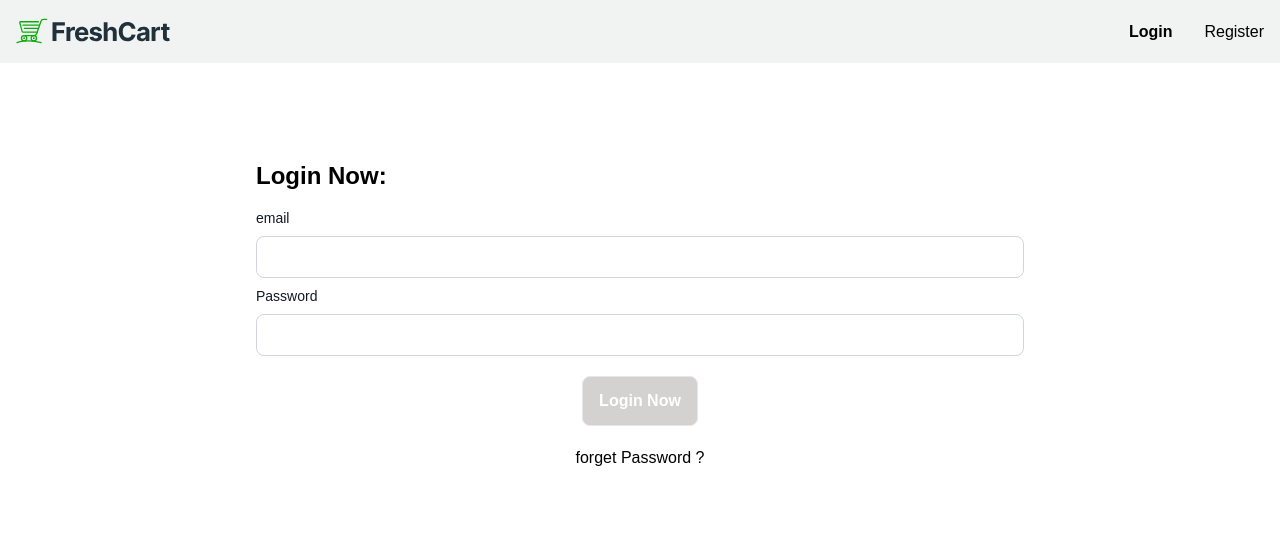
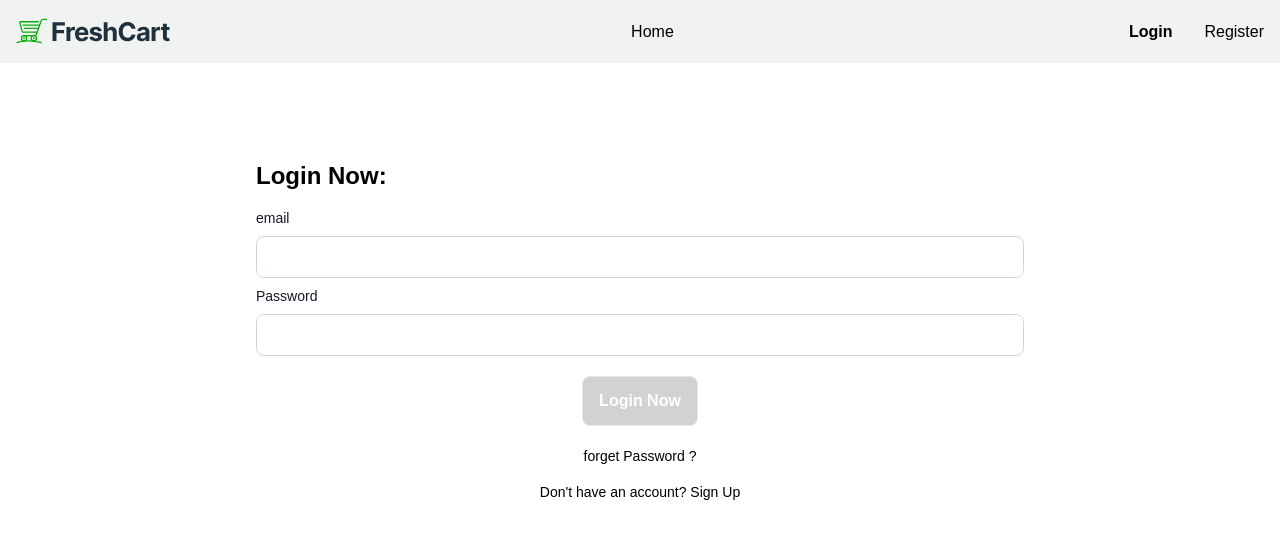
Before and after one commit to MohamedGold/E-commerce-Project, a React (Vite) app: page /#/login in a window 1280 px wide. Shown: the top 538 px of the page. Built offline with nearby package versions, Linux system fonts and the light colour scheme; no server answers; a web font is replaced by a local one.

Commit message:
11th commit

```diff
--- a/src/App.jsx
+++ b/src/App.jsx
@@ -38,9 +38,9 @@ function App() {
           path: '',
           index: true,
           element: (
-            <ProtectedRoutes>
+
               <Home />
-            </ProtectedRoutes>
+
           ),
         },
         {
--- a/src/Components/Login/Login.jsx
+++ b/src/Components/Login/Login.jsx
@@ -6,7 +6,7 @@ import axios from 'axios';
 import { Link, useNavigate } from 'react-router-dom';
 import { TokenContext } from '../../Context/TokenContext';
 export default function Login() {
-  let { token, setToken ,setUserName,userName} = useContext(TokenContext);
+  let { token, setToken, setUserName, userName } = useContext(TokenContext);
 
   const [userMessage, setuserMessage] = useState(null);
   const [userError, setuserError] = useState(null);
@@ -154,16 +154,16 @@ export default function Login() {
               )}
 
               <Link to="/forget-password">
-                <div className="text-center w-fit mx-auto mt-2 hover:text-green-700">
+                <div className="text-center text-sm w-fit mx-auto mt-2 hover:text-green-700">
                   forget Password ?
                 </div>
               </Link>
             </div>
-            {/* <Link to="/forget-password">
-              <div className="text-center hover:text-green-700">
-                forget Password ?
+            <Link to="/register">
+              <div className="text-center text-sm hover:text-green-700 w-fit mx-auto mt-4">
+                Don't have an account? Sign Up
               </div>
-            </Link> */}
+            </Link>
           </form>
         </div>
       </>
--- a/src/Components/NavBar/NavBar.jsx
+++ b/src/Components/NavBar/NavBar.jsx
@@ -13,7 +13,7 @@ export default function NavBar() {
   let { getWishlistProducts, numberOfWishlist, setNumberOfWishlist } =
     useContext(WishlistContext);
 
-    const [isMobileMenuOpen, setIsMobileMenuOpen] = useState(false);
+  const [isMobileMenuOpen, setIsMobileMenuOpen] = useState(false);
 
   function getWishlist() {
     getWishlistProducts();
@@ -49,9 +49,9 @@ export default function NavBar() {
     }
   }, [token]);
 
-    function toggleMobileMenu() {
-      setIsMobileMenuOpen(!isMobileMenuOpen); // Toggle mobile menu state
-    }
+  function toggleMobileMenu() {
+    setIsMobileMenuOpen(!isMobileMenuOpen); // Toggle mobile menu state
+  }
 
   function scrollToTop() {
     window.scrollTo({ top: 0, behavior: 'smooth' });
@@ -68,6 +68,7 @@ export default function NavBar() {
           >
             <img src={logo} alt="logo" className="test" />
           </Link>
+
           <div className="flex lg:order-2  space-x-3 lg:space-x-0  rtl:space-x-reverse">
             <ul className=" flex-col p-4 lg:p-0 mt-4 font-medium items-center  rounded-lg  lg:space-x-8 rtl:space-x-reverse lg:flex-row lg:mt-0 lg:border-0  cursor-pointer hidden   lg:flex     ">
               {token ? (
@@ -171,6 +172,18 @@ export default function NavBar() {
             }`} // Conditionally render the mobile menu
             id="navbar-sticky"
           >
+            <NavLink
+              to=""
+              onClick={() => scrollToTop()}
+              className={`block py-2 px-3  ${
+                token ? 'hidden' : 'block '
+              }  rounded lg:bg-transparent  lg:p-0 `}
+              aria-current="page"
+            >
+              <li className="list-none flex justify-center items-center   ">
+                Home
+              </li>
+            </NavLink>
             {token ? (
               <ul className="flex flex-col items-center justify-center mx-auto lg:border-none border-b-[3px] border-b-gray-700   p-4 lg:p-0 mt-4 font-medium     lg:space-x-8 rtl:space-x-reverse lg:flex-row lg:mt-0 ">
                 <li>
--- a/src/Components/Register/Register.jsx
+++ b/src/Components/Register/Register.jsx
@@ -3,7 +3,7 @@ import styles from './Register.module.css';
 import { useFormik } from 'formik';
 import * as Yup from 'yup';
 import axios from 'axios';
-import { useNavigate } from 'react-router-dom';
+import { Link, useNavigate } from 'react-router-dom';
 
 export default function Register() {
   const [userMessage, setuserMessage] = useState(null);
@@ -267,7 +267,13 @@ export default function Register() {
               >
                 Register
               </button>
+
             )}
+            <div>
+              <Link to="/login" className="text-sm  hover:text-blue-700">
+                Already have an account? Login
+              </Link>
+            </div>
           </div>
         </form>
       </div>
```
